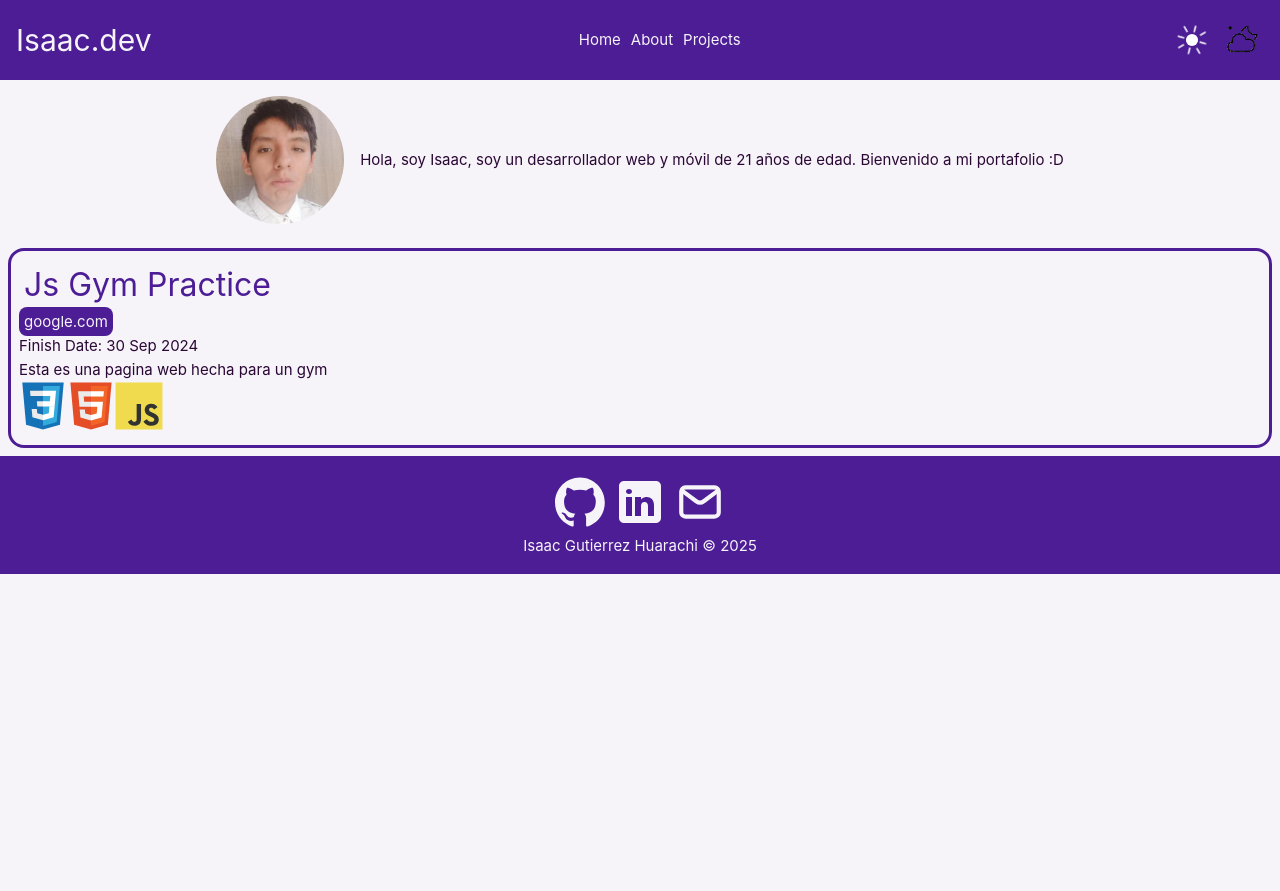
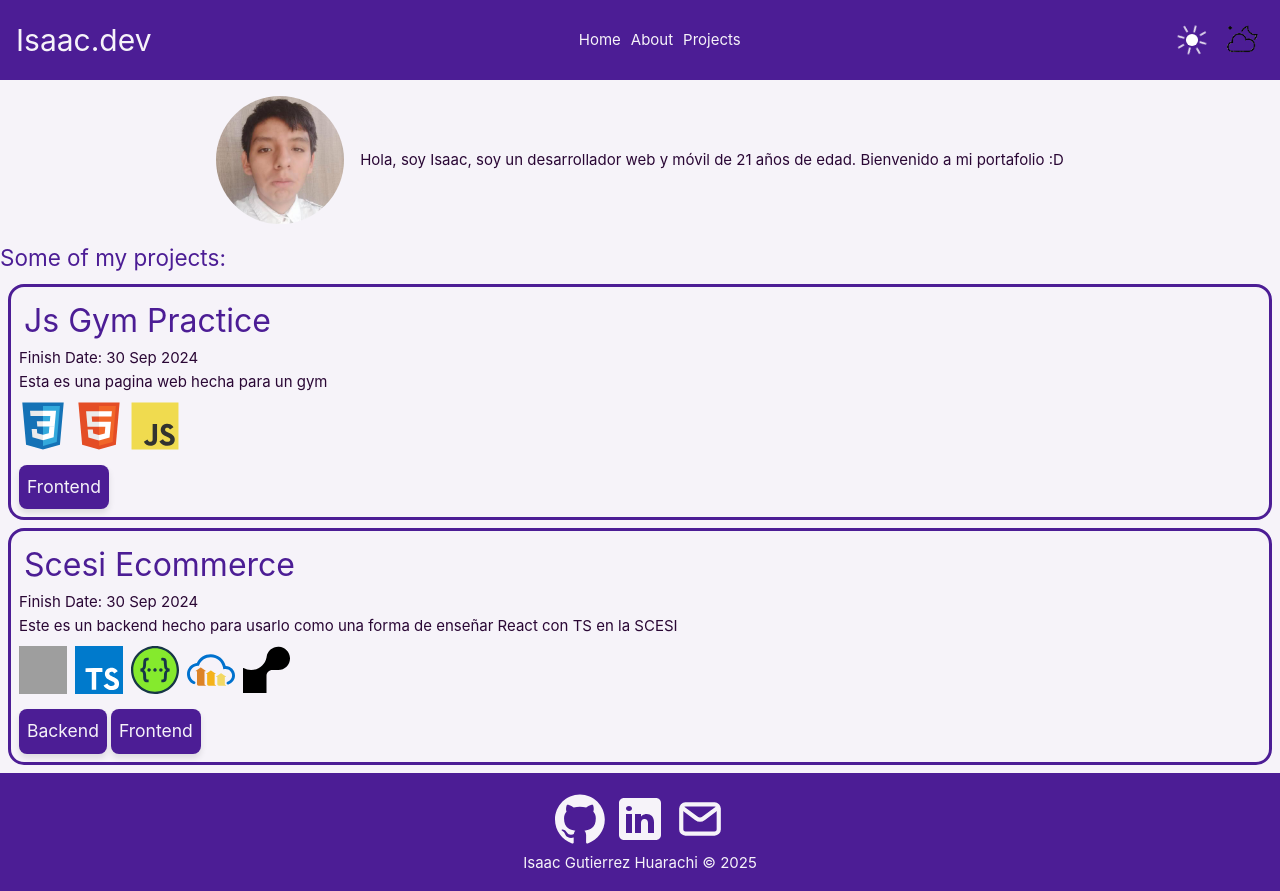
Before and after one commit to Isaac-sys-2023/my-portafolio, a Vue app: page / in a window 1280 px wide. Before the commit the page ends 800 px from the top, so only its background shows below. Built offline with nearby package versions, Linux system fonts and the light colour scheme; grey boxes are pictures that could not be loaded; the HTML template or start-up script is replaced by a standard one.

Commit message:
feat: Add some example projects and his components

```diff
--- a/src/components/project/project.vue
+++ b/src/components/project/project.vue
@@ -8,6 +8,7 @@ const props = defineProps<{
     link: string
     pageLink?: string
     lastUpdate: string
+    types: string[]
 }>()
 </script>
 
@@ -24,6 +25,9 @@ const props = defineProps<{
                 <img class="tech-icon" :src="tech.imageUrl" :alt="tech.name">
             </li>
         </ul>
+        <div class="project-types">
+            <h3 class="project-type" v-for="type in types ?? []" :key="type">{{ type }}</h3>
+        </div>
     </div>
 </template>
 
@@ -34,6 +38,8 @@ const props = defineProps<{
 
     margin: 0.5rem;
     padding: 0.5rem;
+
+    transition: all 0.3s ease;
 }
 
 .project-title {
@@ -45,8 +51,13 @@ const props = defineProps<{
 .project-title:hover,
 .project-page-link:hover {
     text-decoration: underline;
-    background-color: var(--color-bg);
     color: var(--color-heading);
+}
+
+.project-title:hover,
+.project-page-link:hover,
+.project-container:hover {
+    background-color: var(--color-bg-hover);
 }
 
 .project-page-link {
@@ -58,11 +69,41 @@ const props = defineProps<{
     display: flex;
     justify-content: flex-start;
     padding: 0;
-    margin: 0;
+    margin: 0.5rem 0;
+    gap: 0.5rem;
 }
 
 .tech-icon {
     width: 3rem;
     height: 3rem;
+
+    transition: transform 0.3s ease;
+}
+
+.tech-icon:hover {
+    transform: scale(1.25);
+}
+
+.project-types {
+    display: flex;
+    flex-direction: row;
+}
+
+.project-type {
+    background-color: var(--color-heading);
+    color: var(--color-bg);
+    border-radius: 0.5rem;
+    padding: 0.5rem;
+    margin-right: 0.25rem;
+
+    overflow: hidden;
+    box-shadow: 0 4px 6px rgba(0, 0, 0, 0.1);
+    transition: transform 0.3s, box-shadow 0.3s;
+
+}
+
+.project-type:hover {
+    transform: translateY(-5px);
+    box-shadow: 0 10px 25px rgba(0, 0, 0, 0.15);
 }
 </style>
--- a/src/views/HomeView.vue
+++ b/src/views/HomeView.vue
@@ -7,6 +7,11 @@ import { type Tech } from '@/models/tech';
 import cssLogo from '@/assets/tech/CSS3.svg';
 import htmlLogo from '@/assets/tech/html.svg';
 import jsLogo from '@/assets/tech/JavaScript.svg';
+import tsLogo from '@/assets/tech/typescript.svg';
+import nestLogo from '@/assets/tech/nestjs-icon.svg';
+import cloudinaryLogo from '@/assets/tech/cloudinary.svg';
+import renderLogo from '@/assets/tech/render.svg';
+import swaggerLogo from '@/assets/tech/Swagger.svg';
 
 const today = new Date();
 const myBirthday = new Date('2004/06/21 20:31:00');
@@ -22,8 +27,22 @@ const myProjects = ref([
       { imageUrl: jsLogo, name: "JS" }
     ],
     link: "https://github.com/Isaac-sys-2023/JS_Gym_Practice.git",
-    pageLink: "google.com",
     lastUpdate: "30 Sep 2024",
+    types: ["Frontend"],
+  },
+  {
+    title: "Scesi Ecommerce",
+    description: "Este es un backend hecho para usarlo como una forma de enseñar React con TS en la SCESI",
+    techsUsed: [
+      { imageUrl: nestLogo, name: "Nest JS" },
+      { imageUrl: tsLogo, name: "TS" },
+      { imageUrl: swaggerLogo, name: "Swagger" },
+      { imageUrl: cloudinaryLogo, name: "Cloudinary" },
+      { imageUrl: renderLogo, name: "Render" }
+    ],
+    link: "https://github.com/Isaac-sys-2023/scesi-ecommerce-api.git",
+    lastUpdate: "30 Sep 2024",
+    types: ["Backend", "Frontend"],
   }
 ]);
 </script>
@@ -41,6 +60,7 @@ const myProjects = ref([
   </div>
 
   <div>
+    <h2>Some of my projects:</h2>
     <project v-for="project in myProjects" v-bind="project" />
   </div>
 </template>
--- a/src/views/ProjectsView.vue
+++ b/src/views/ProjectsView.vue
@@ -1,6 +1,52 @@
+<script setup lang="ts">
+import { ref } from 'vue';
+import Project from '@/components/project/project.vue';
+
+import cssLogo from '@/assets/tech/CSS3.svg';
+import htmlLogo from '@/assets/tech/html.svg';
+import jsLogo from '@/assets/tech/JavaScript.svg';
+import tsLogo from '@/assets/tech/typescript.svg';
+import nestLogo from '@/assets/tech/nestjs-icon.svg';
+import cloudinaryLogo from '@/assets/tech/cloudinary.svg';
+import renderLogo from '@/assets/tech/render.svg';
+import swaggerLogo from '@/assets/tech/Swagger.svg';
+
+const myProjects = ref([
+    {
+        title: "Js Gym Practice",
+        description: "Esta es una pagina web hecha para un gym",
+        techsUsed: [
+            { imageUrl: cssLogo, name: "CSS 3" },
+            { imageUrl: htmlLogo, name: "HTML 5" },
+            { imageUrl: jsLogo, name: "JS" }
+        ],
+        link: "https://github.com/Isaac-sys-2023/JS_Gym_Practice.git",
+        lastUpdate: "30 Sep 2024",
+        types: ["Frontend"],
+    },
+    {
+        title: "Scesi Ecommerce",
+        description: "Este es un backend hecho para usarlo como una forma de enseñar React con TS en la SCESI",
+        techsUsed: [
+            { imageUrl: nestLogo, name: "Nest JS" },
+            { imageUrl: tsLogo, name: "TS" },
+            { imageUrl: swaggerLogo, name: "Swagger" },
+            { imageUrl: cloudinaryLogo, name: "Cloudinary" },
+            { imageUrl: renderLogo, name: "Render" }
+        ],
+        link: "https://github.com/Isaac-sys-2023/scesi-ecommerce-api.git",
+        lastUpdate: "30 Sep 2024",
+        types: ["Backend"],
+    }
+]);
+</script>
+
 <template>
     <div class="projects">
-        <h1>This is a projects page</h1>
+        <h1>My proyects ({{ myProjects.length }}):</h1>
+        <div>
+            <Project v-for="project in myProjects" v-bind="project" />
+        </div>
     </div>
 </template>
 
```
